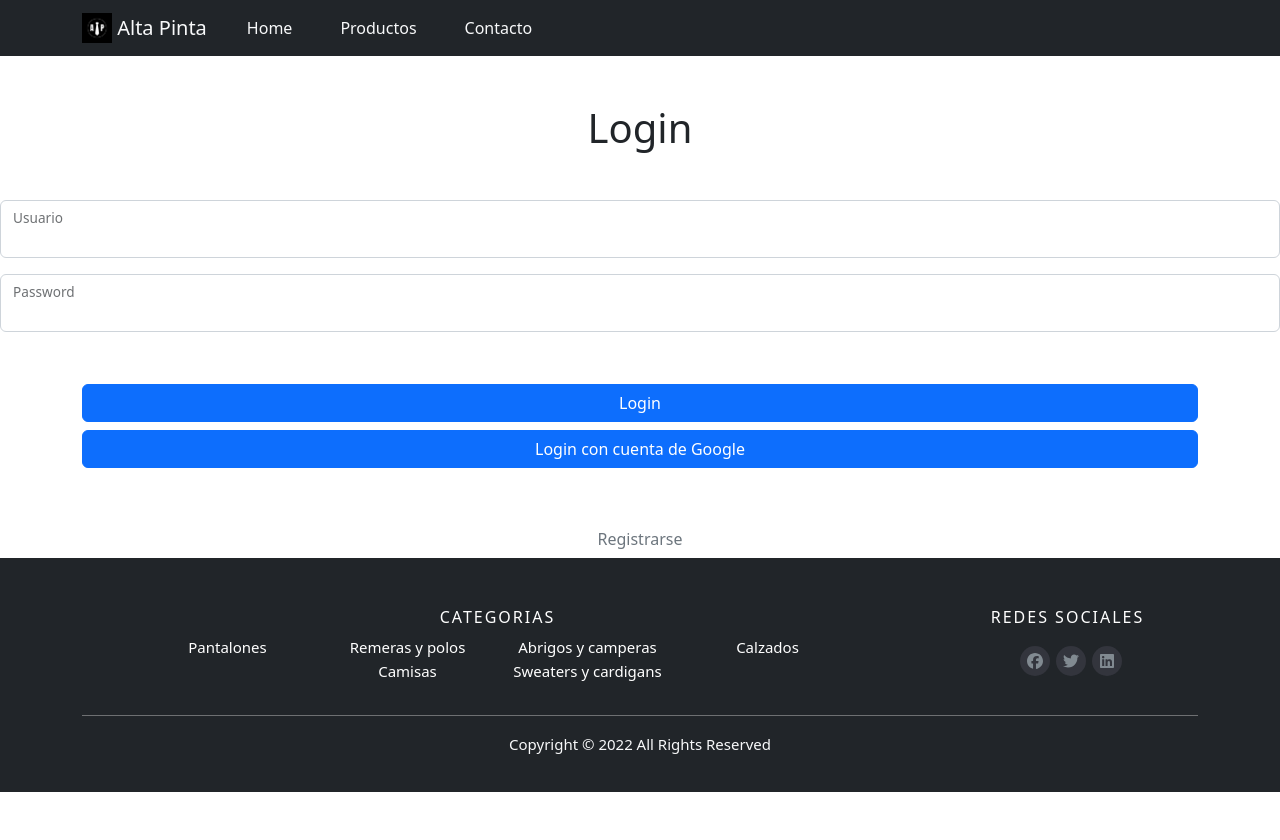
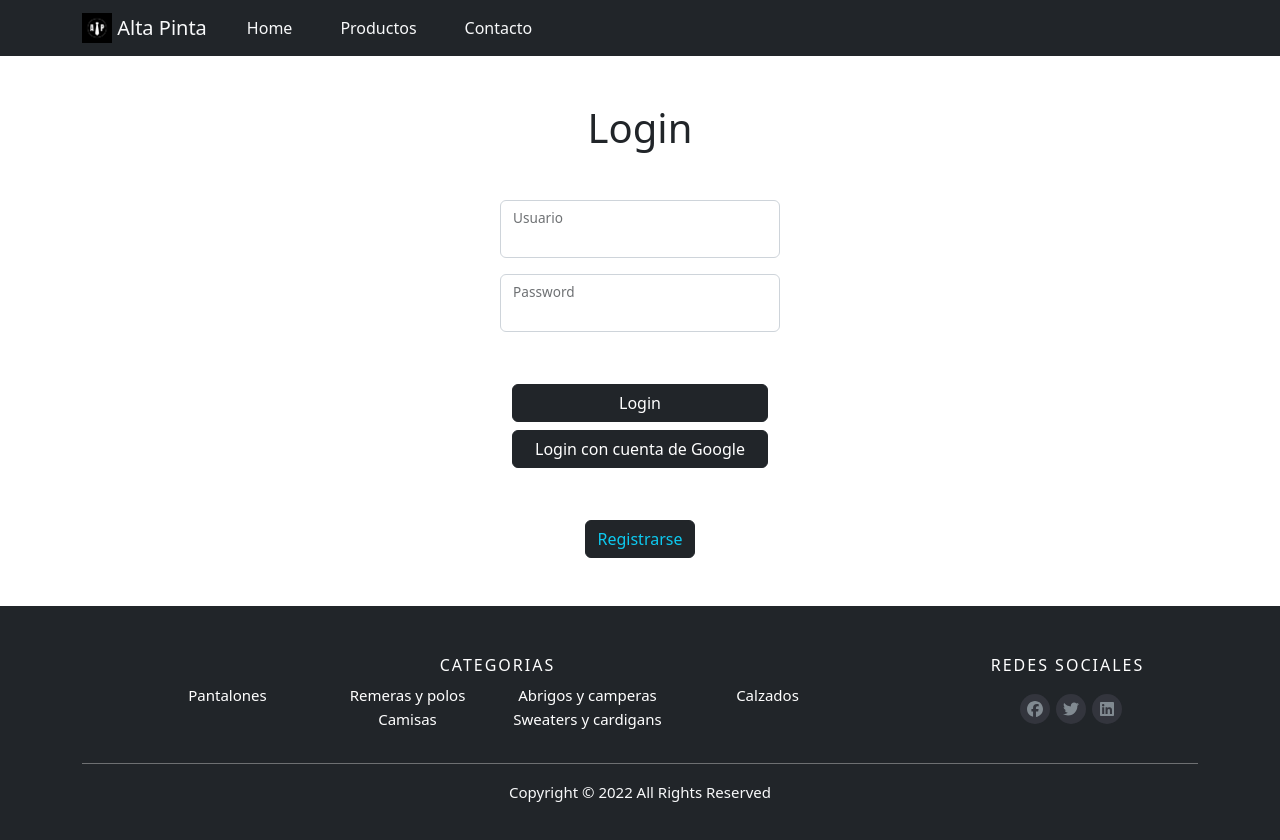
Before and after one commit to eugenia1984/reacteam, a React (Create React App) app: page / in a window 1280 px wide. Before the commit the page ends 800 px from the top, so only its background shows below. Built offline with nearby package versions, Linux system fonts and the light colour scheme.

Commit message:
Se acomodó la estética de los 'buttons' e inserción de los Login y Register en container para ajustar tamaños

```diff
--- a/src/components/login/Login.jsx
+++ b/src/components/login/Login.jsx
@@ -29,6 +29,7 @@ export const Login = () => {
                         signup={signup} waiting={waiting} firebaseLogin={firebaseLogin}
                         handleInputChange = {handleInputChange}
                         /> : (
+        <div className = " d-flex justify-content-center mh-100">
             <form name = 'login'>
                 <h1 className = "my-5">Login</h1>
                 <div className = "form-floating mb-3">
@@ -50,18 +51,19 @@ export const Login = () => {
                 </div>
 
                 <div className = "container my-5">
-                <button disabled = {waiting} className = "row w-100 btn btn-primary my-1" onClick = {checkForm}>
+                    <button disabled = {waiting} className = "row w-100 btn btn-primary btn-dark my-1" onClick = {checkForm}>
                         Login
                     </button>
 
-                <button disabled = {waiting} className = "row w-100 btn btn-primary my-1" onClick = {googleSignIn}>
+                    <button disabled = {waiting} className = "row w-100 btn btn-primary btn-dark my-1" onClick = {googleSignIn}>
                         Login con cuenta de Google
                     </button>
                 </div>
 
-            <button className="btn link-secondary" onClick={signup}>
+                <button className="btn link-secondary mb-5 btn-dark text-info" onClick={signup}>
                     Registrarse
                 </button>
             </form>
+        </div>
     )
 }
--- a/src/components/login/Register.jsx
+++ b/src/components/login/Register.jsx
@@ -19,6 +19,7 @@ export const Register = ( {signup, waiting, firebaseLogin} ) => {
     }
 
     return (
+        <div className="d-flex justify-content-center mh-100">
             <form name = 'login'>
                 <h1 className = "my-5">Registro</h1>
                 <div className = "form-floating mb-3">
@@ -39,15 +40,16 @@ export const Register = ( {signup, waiting, firebaseLogin} ) => {
                     </label>
                 </div>
 
-            <div className = "container mt-4">
-                <button disabled = {waiting} className = "row w-100 btn btn-primary my-1" onClick = {checkForm}>
+                <div className = "container my-5">
+                    <button disabled = {waiting} className = "row w-100 btn btn-primary my-1 btn-dark" onClick = {checkForm}>
                         Registrarse
                     </button>
                 </div>
 
-            <button className="btn link-secondary" onClick={signup}>
+                <button className="btn link-secondary btn-dark mt-5 mb-5 text-info" onClick={signup}>
                     Loguearse
                 </button>
             </form>
+        </div>
     )
 }
```
Lines whose indentation alone changed are shown as unchanged.
